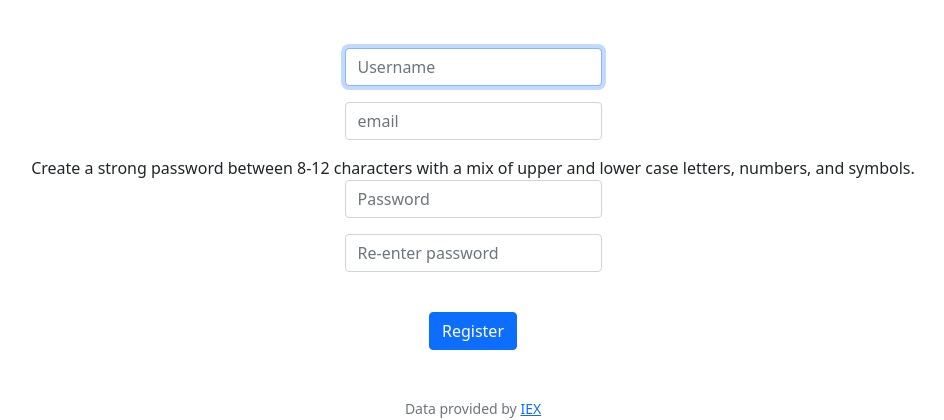
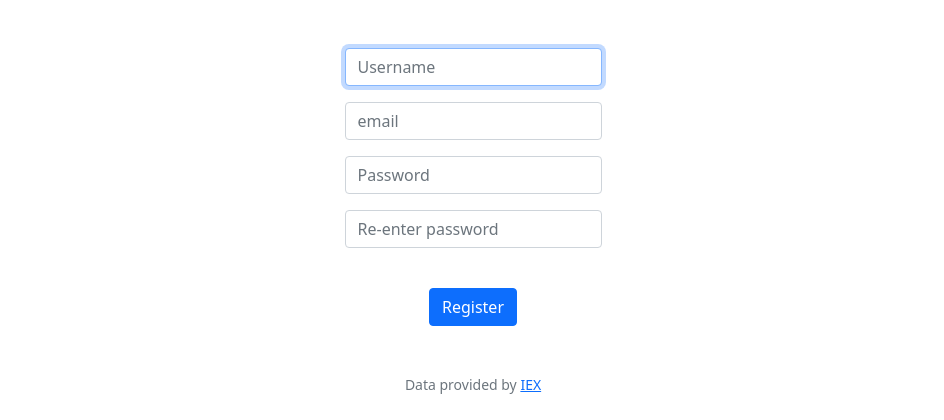
Before and after one commit to shu1513/cs50_homework, a Flask app: page /register in a window 1280 px wide. Shown: the part 100-520 px from the top of the page, without its empty margins (167-1111 px from the left). Run offline with Flask 3, Linux system fonts and the light colour scheme; some libraries are stand-ins or nearby versions.

Commit message:
Tue, Dec 12, 2023, 9:15 PM -08:00

```diff
--- a/finance/templates/register.html
+++ b/finance/templates/register.html
@@ -26,10 +26,6 @@
         </div>
         <div class="mb-3">
 
-            <div class="password-guidance">
-                Create a strong password between 8-12 characters with a mix of upper and lower case letters, numbers, and symbols.
-            </div>
-
             <input class="form-control mx-auto w-auto" minlength="8" maxlength="16" id="password" name="password" placeholder="Password" type="password" required>
 
         </div>
```
